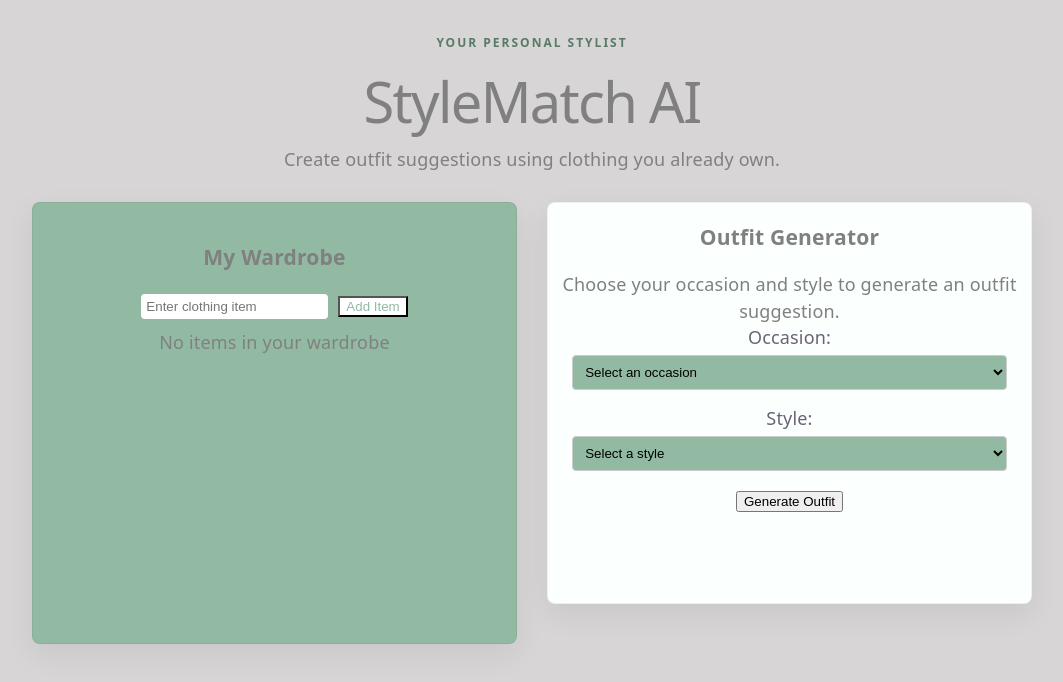
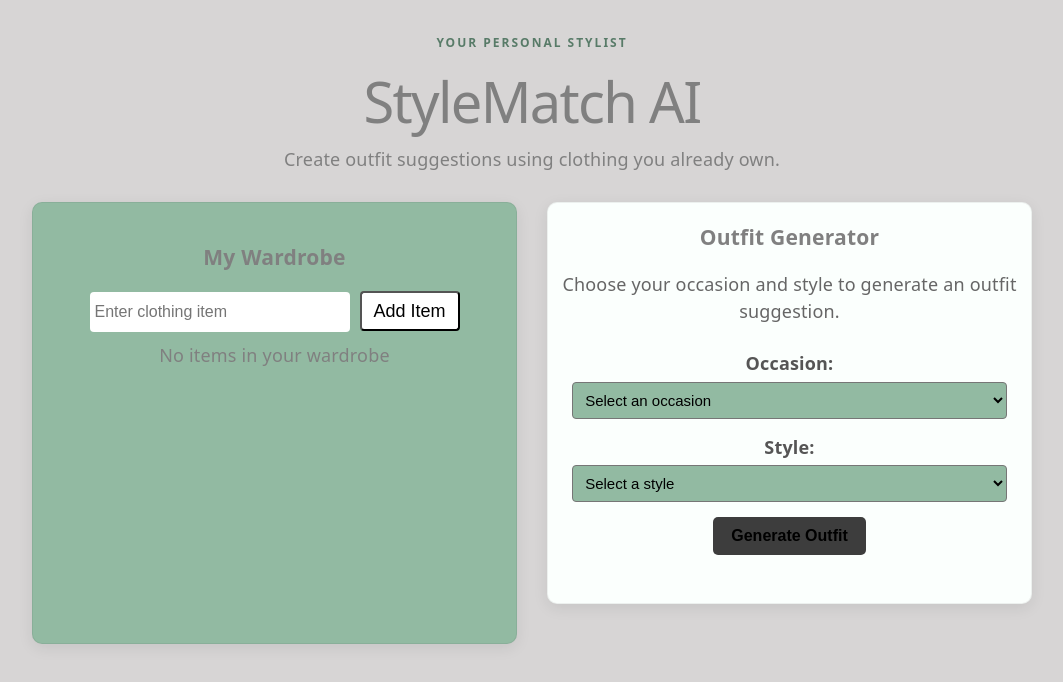
Before and after one commit to amirachaudhry/fashion-ai-assistant, a React (Vite) app in the folder frontend/: page / in a window 1280 px wide. Shown: the top 682 px of the page, without its empty margins (108-1171 px from the left). Built offline with nearby package versions, Linux system fonts and the light colour scheme.

Commit message:
updating css for buttons and paragraphs

```diff
--- a/frontend/components/OutfitGenerator.jsx
+++ b/frontend/components/OutfitGenerator.jsx
@@ -9,8 +9,7 @@ const OutfitGenerator = ({ wardrobeItems }) => {
     return (
         <div className="outfit-component">
             <h3>Outfit Generator</h3>
-            <p>Choose your occasion and style to generate an outfit suggestion.</p>
-
+            <p className='description'>Choose your occasion and style to generate an outfit suggestion.</p>
             <label className="form-label" htmlFor="occasion">Occasion:</label>
             <select className="outfit-generator-select" id="occasion" value={occasion} onChange={(e) => setOccasion(e.target.value)}>
                 <option value="">Select an occasion</option>
--- a/frontend/css/OutfitGenerator.css
+++ b/frontend/css/OutfitGenerator.css
@@ -1,6 +1,8 @@
 .form-label {
   display: block;
   margin-bottom: 5px;
+  font-weight: 600;
+  color: #555;
 }
 
 .outfit-generator-select {
@@ -8,14 +10,32 @@
   padding: 8px;
   margin-bottom: 15px;
   border-radius: 4px;
-    border: 1px solid #ccc;
+  font-size: 15px;
 }
 
 .outfit-generator-select {
   background-color: #92baa2;
+  color: #000000;
 }
 
 .outfit-generator-select option {
   background-color: #92baa2;
-    color: #333;
+  color: #000000;
 }
+
+.description {
+  margin-bottom: 25px;
+  font-size: 18px;
+  color: #666;
+  line-height: 1.5;
+}
+
+.outfit-generator-button {
+  padding: 10px 18px;
+  border: none;
+  border-radius: 5px;
+  cursor: pointer;
+  font-size: 16px;
+  font-weight: 600;
+  background-color: #3d3d3d;
+}
--- a/frontend/css/wardrobe.css
+++ b/frontend/css/wardrobe.css
@@ -1,8 +1,12 @@
 .item-submit {
   background-color: #ffffff;
-    color: #92baa2;
+  height: 40px;
+  width: 100px;
+  color: #000000;
   margin-left: 10px;
   cursor: pointer;
+  border-radius: 4px;
+  font-size: 18px;
 }
 
 .item-remove {
@@ -28,6 +32,12 @@
   border: none;
 }
 
+input {
+  width: 250px;
+  height: 30px;
+  font-size: 16px;
+}
+
 .wardrobe-item {
   display: flex;
   align-items: center;
--- a/frontend/src/App.css
+++ b/frontend/src/App.css
@@ -45,9 +45,9 @@ input {
 .wardrobe-section,
 .outfit-generator {
   min-height: 400px;
-  border-radius: 8px;
+  border-radius: 10px;
   border: 1px solid rgba(0, 0, 0, 0.06);
-  box-shadow: 0 10px 30px rgba(0, 0, 0, 0.07);
+  box-shadow: 0 4px 15px rgba(0, 0, 0, 0.08);
 }
 
 .outfit-generator {
```
Lines whose indentation alone changed are shown as unchanged.
